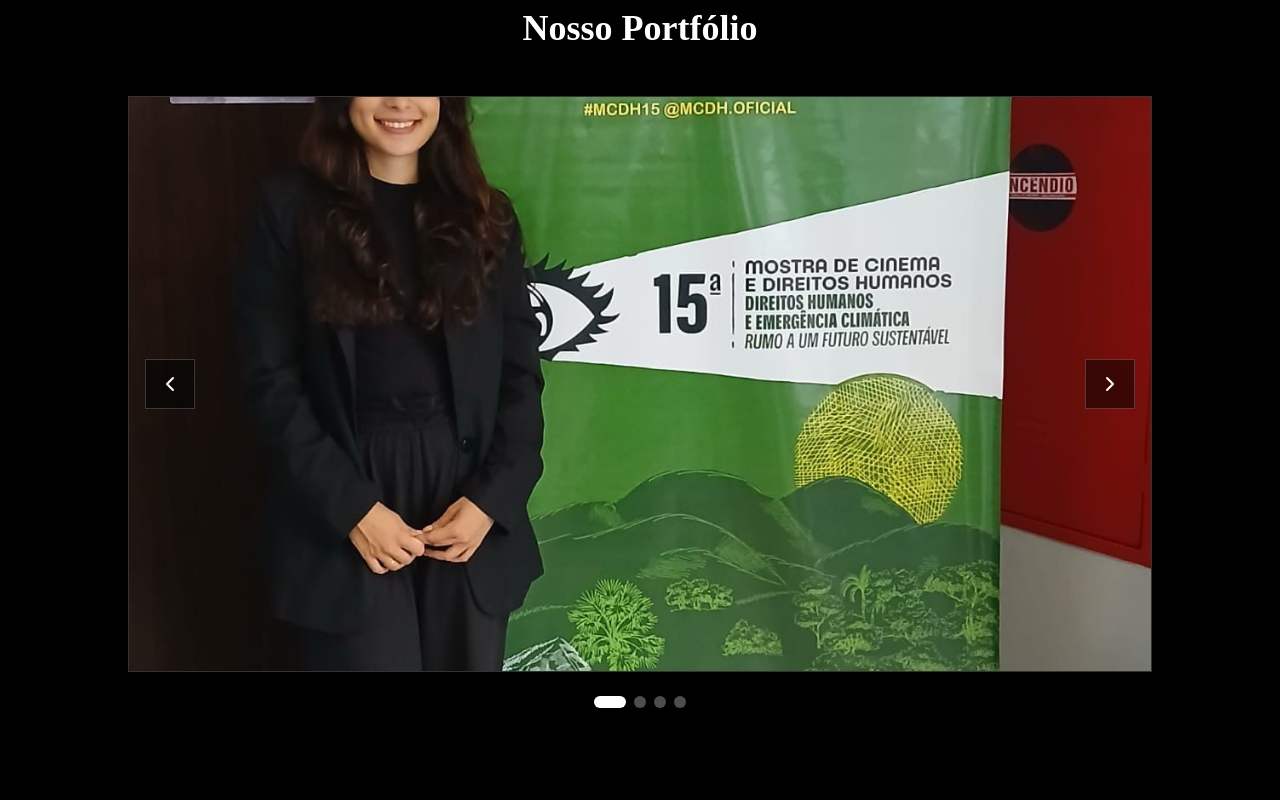
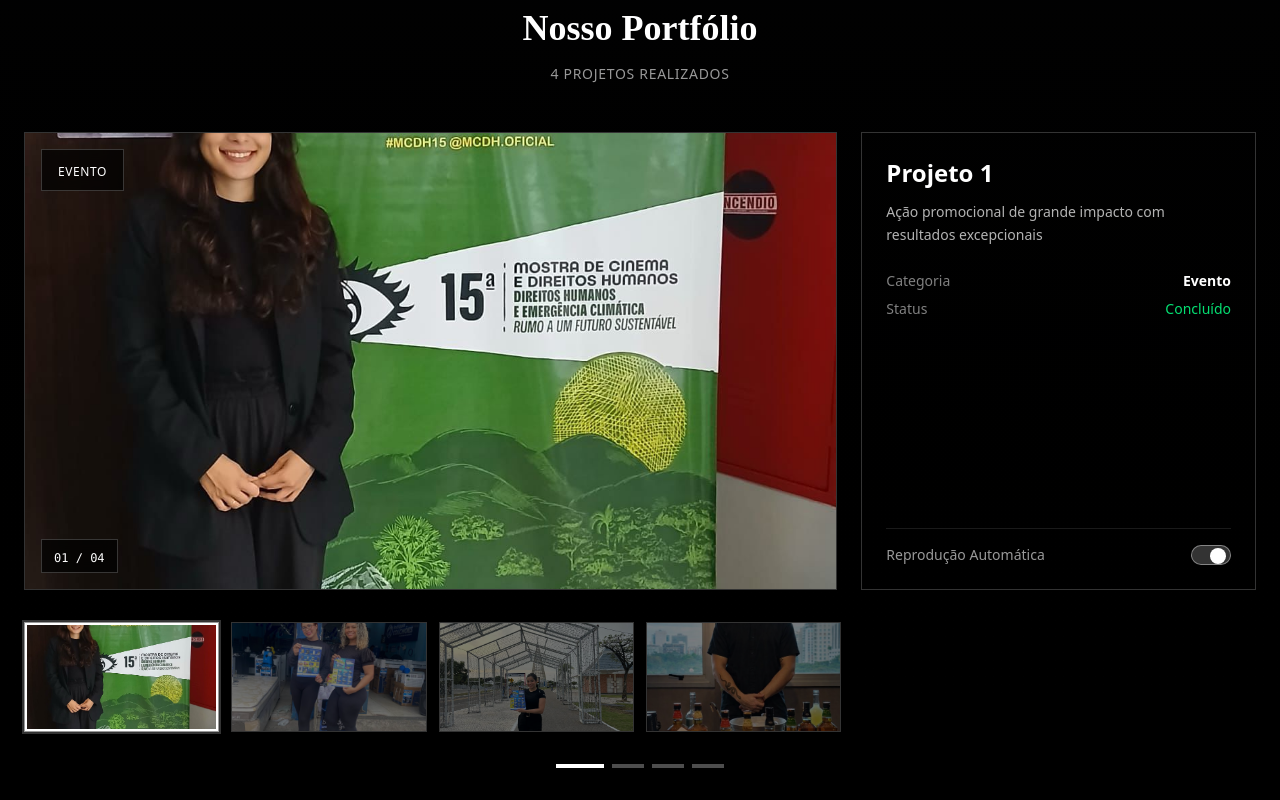
Before and after one commit to Izileth/lp-project-v1, a React (Vite) app: page / in a window 1280 px wide. Shown: the part 3000-3800 px from the top of the page. Built offline with nearby package versions, Linux system fonts and the light colour scheme.

Commit message:
Build v6

```diff
--- a/src/components/sections/PortfolioSection.tsx
+++ b/src/components/sections/PortfolioSection.tsx
@@ -1,19 +1,31 @@
 import { useState, useEffect } from 'react';
 import { motion, AnimatePresence } from 'framer-motion';
-import { ChevronLeft, ChevronRight } from 'lucide-react';
+import { ChevronLeft, ChevronRight, X, Maximize2 } from 'lucide-react';
 
 const imageModules = import.meta.glob('../../assets/images/*.{jpg,jpeg,png,gif,webp}', { eager: true });
 const PORTFOLIO_IMAGES = Object.values(imageModules).map((module: any) => module.default);
 
+// Dados de exemplo para cada imagem do portfólio
+const portfolioData = PORTFOLIO_IMAGES.map((img, index) => ({
+  src: img,
+  title: `Projeto ${index + 1}`,
+  category: ['Evento', 'Marketing', 'Vendas', 'Ativação'][index % 4],
+  description: 'Ação promocional de grande impacto com resultados excepcionais',
+}));
+
 const PortfolioSection = () => {
   const [currentImage, setCurrentImage] = useState(0);
+  const [isFullscreen, setIsFullscreen] = useState(false);
+  const [isAutoPlay, setIsAutoPlay] = useState(true);
 
   useEffect(() => {
+    if (!isAutoPlay || isFullscreen) return;
+
     const timer = setInterval(() => {
       setCurrentImage((prev) => (prev + 1) % PORTFOLIO_IMAGES.length);
     }, 5000);
     return () => clearInterval(timer);
-  }, []);
+  }, [isAutoPlay, isFullscreen]);
 
   const nextImage = () => {
     setCurrentImage((prev) => (prev + 1) % PORTFOLIO_IMAGES.length);
@@ -23,56 +35,236 @@
     setCurrentImage((prev) => (prev - 1 + PORTFOLIO_IMAGES.length) % PORTFOLIO_IMAGES.length);
   };
 
+  const currentData = portfolioData[currentImage];
+
   return (
     <motion.div
       initial={{ opacity: 0, y: 30 }}
       whileInView={{ opacity: 1, y: 0 }}
       transition={{ duration: 0.8 }}
       viewport={{ once: true }}
+      className="mt-20"
     >
-      <h3 className="text-3xl md:text-4xl font-bold mb-12 text-center">Nosso Portfólio</h3>
+      {/* Header */}
+      <div className="text-center mb-12">
+        <h3 className="text-3xl md:text-4xl font-bold mb-4">Nosso Portfólio</h3>
+        <p className="text-white/60 text-sm uppercase tracking-wider">
+          {PORTFOLIO_IMAGES.length} projetos realizados
+        </p>
+      </div>
 
-      <div className="relative max-w-5xl mx-auto">
-        <div className="relative aspect-video overflow-hidden border border-white/20">
+      <div className="max-w-7xl mx-auto">
+        {/* Main Image Display */}
+        <div className="grid grid-cols-1 lg:grid-cols-3 gap-6 mb-8">
+          {/* Large Image - 2 columns */}
+          <div className="lg:col-span-2">
+            <div className="relative aspect-video overflow-hidden border border-white/20 group">
               <AnimatePresence mode="wait">
                 <motion.img
                   key={currentImage}
                   src={PORTFOLIO_IMAGES[currentImage]}
-              alt={`Portfolio ${currentImage + 1}`}
-              initial={{ opacity: 0, x: 100 }}
-              animate={{ opacity: 1, x: 0 }}
-              exit={{ opacity: 0, x: -100 }}
-              transition={{ duration: 0.5 }}
+                  alt={currentData.title}
+                  initial={{ opacity: 0, scale: 1.1 }}
+                  animate={{ opacity: 1, scale: 1 }}
+                  exit={{ opacity: 0, scale: 0.95 }}
+                  transition={{ duration: 0.6 }}
                   className="w-full h-full object-cover"
                 />
               </AnimatePresence>
 
+              {/* Gradient Overlay */}
+              <div className="absolute inset-0 bg-gradient-to-t from-black/80 via-transparent to-transparent opacity-0 group-hover:opacity-100 transition-opacity duration-300" />
+
+              {/* Navigation Buttons */}
               <button
                 onClick={prevImage}
-            className="absolute left-4 top-1/2 -translate-y-1/2 bg-black/50 p-3 hover:bg-black/70 transition-all duration-300 border border-white/20"
+                className="absolute left-4 top-1/2 -translate-y-1/2 bg-black/50 backdrop-blur-sm p-3 hover:bg-black/70 transition-all duration-300 border border-white/20 opacity-0 group-hover:opacity-100"
               >
                 <ChevronLeft className="w-6 h-6" />
               </button>
 
               <button
                 onClick={nextImage}
-            className="absolute right-4 top-1/2 -translate-y-1/2 bg-black/50 p-3 hover:bg-black/70 transition-all duration-300 border border-white/20"
+                className="absolute right-4 top-1/2 -translate-y-1/2 bg-black/50 backdrop-blur-sm p-3 hover:bg-black/70 transition-all duration-300 border border-white/20 opacity-0 group-hover:opacity-100"
               >
                 <ChevronRight className="w-6 h-6" />
               </button>
+
+              {/* Fullscreen Button */}
+              <button
+                onClick={() => setIsFullscreen(true)}
+                className="absolute top-4 right-4 bg-black/50 backdrop-blur-sm p-2 hover:bg-black/70 transition-all duration-300 border border-white/20 opacity-0 group-hover:opacity-100"
+              >
+                <Maximize2 className="w-4 h-4" />
+              </button>
+
+              {/* Category Badge */}
+              <div className="absolute top-4 left-4 bg-black/70 backdrop-blur-sm px-4 py-2 border border-white/20">
+                <span className="text-xs uppercase tracking-wider">{currentData.category}</span>
               </div>
 
-        <div className="flex justify-center mt-6 space-x-2">
+              {/* Counter */}
+              <div className="absolute bottom-4 left-4 bg-black/70 backdrop-blur-sm px-3 py-1 border border-white/20">
+                <span className="text-xs font-mono">
+                  {String(currentImage + 1).padStart(2, '0')} / {String(PORTFOLIO_IMAGES.length).padStart(2, '0')}
+                </span>
+              </div>
+            </div>
+          </div>
+
+          {/* Info Panel - 1 column */}
+          <div className="space-y-4">
+            <div className="border border-white/20 p-6 h-full flex flex-col justify-between">
+              <div>
+                <motion.h4
+                  key={currentImage}
+                  initial={{ opacity: 0, y: 10 }}
+                  animate={{ opacity: 1, y: 0 }}
+                  className="text-2xl font-bold mb-3"
+                >
+                  {currentData.title}
+                </motion.h4>
+
+                <motion.p
+                  key={`desc-${currentImage}`}
+                  initial={{ opacity: 0, y: 10 }}
+                  animate={{ opacity: 1, y: 0 }}
+                  transition={{ delay: 0.1 }}
+                  className="text-white/70 text-sm leading-relaxed mb-6"
+                >
+                  {currentData.description}
+                </motion.p>
+
+                <div className="space-y-2">
+                  <div className="flex items-center justify-between text-sm">
+                    <span className="text-white/50">Categoria</span>
+                    <span className="font-semibold">{currentData.category}</span>
+                  </div>
+                  <div className="flex items-center justify-between text-sm">
+                    <span className="text-white/50">Status</span>
+                    <span className="text-green-400">Concluído</span>
+                  </div>
+                </div>
+              </div>
+
+              {/* Auto-play Toggle */}
+              <div className="mt-6 pt-4 border-t border-white/10">
+                <button
+                  onClick={() => setIsAutoPlay(!isAutoPlay)}
+                  className="flex items-center justify-between w-full text-sm text-white/60 hover:text-white transition-colors"
+                >
+                  <span>Reprodução Automática</span>
+                  <div className={`w-10 h-5 rounded-full border transition-colors ${isAutoPlay ? 'bg-white/20 border-white/40' : 'border-white/20'}`}>
+                    <motion.div
+                      className="w-4 h-4 rounded-full bg-white m-0.5"
+                      animate={{ x: isAutoPlay ? 16 : 0 }}
+                      transition={{ type: "spring", stiffness: 500, damping: 30 }}
+                    />
+                  </div>
+                </button>
+              </div>
+            </div>
+          </div>
+        </div>
+
+        {/* Thumbnail Grid */}
+        <div className="grid grid-cols-3 md:grid-cols-4 lg:grid-cols-6 gap-3">
+          {PORTFOLIO_IMAGES.map((img, index) => (
+            <motion.button
+              key={index}
+              onClick={() => setCurrentImage(index)}
+              className={`relative aspect-video overflow-hidden border transition-all duration-300 ${
+                currentImage === index
+                  ? 'border-white/60 ring-2 ring-white/20'
+                  : 'border-white/20 hover:border-white/40'
+              }`}
+              whileHover={{ scale: 1.05 }}
+              whileTap={{ scale: 0.95 }}
+            >
+              <img
+                src={img}
+                alt={`Thumbnail ${index + 1}`}
+                className="w-full h-full object-cover"
+              />
+              {currentImage === index && (
+                <motion.div
+                  layoutId="activeIndicator"
+                  className="absolute inset-0 border-2 border-white"
+                />
+              )}
+              <div className={`absolute inset-0 bg-black transition-opacity ${
+                currentImage === index ? 'opacity-0' : 'opacity-50 hover:opacity-30'
+              }`} />
+            </motion.button>
+          ))}
+        </div>
+
+        {/* Progress Dots (Alternative) */}
+        <div className="flex justify-center mt-8 space-x-2">
           {PORTFOLIO_IMAGES.map((_, index) => (
             <button
               key={index}
               onClick={() => setCurrentImage(index)}
-              className={`w-3 h-3 rounded-full transition-all duration-300 ${currentImage === index ? 'bg-white w-8' : 'bg-white/30'
-                }`}
-            />
+              className="group relative"
+            >
+              <div className={`h-1 transition-all duration-300 ${
+                currentImage === index ? 'bg-white w-12' : 'bg-white/30 w-8 group-hover:bg-white/50'
+              }`} />
+            </button>
           ))}
         </div>
       </div>
+
+      {/* Fullscreen Modal */}
+      <AnimatePresence>
+        {isFullscreen && (
+          <motion.div
+            initial={{ opacity: 0 }}
+            animate={{ opacity: 1 }}
+            exit={{ opacity: 0 }}
+            className="fixed inset-0 bg-black  flex items-center justify-center p-4"
+            onClick={() => setIsFullscreen(false)}
+          >
+            <button
+              onClick={() => setIsFullscreen(false)}
+              className="absolute top-6 right-6 bg-white/10 backdrop-blur-sm p-3 hover:bg-white/20 transition-all duration-300 border border-white/20 z-10"
+            >
+              <X className="w-6 h-6" />
+            </button>
+
+            <motion.img
+              initial={{ scale: 0.9, opacity: 0 }}
+              animate={{ scale: 1, opacity: 1 }}
+              exit={{ scale: 0.9, opacity: 0 }}
+              src={PORTFOLIO_IMAGES[currentImage]}
+              alt={currentData.title}
+              className="max-w-full max-h-full object-contain"
+              onClick={(e) => e.stopPropagation()}
+            />
+
+            <button
+              onClick={(e) => { e.stopPropagation(); prevImage(); }}
+              className="absolute left-6 bg-white/10 backdrop-blur-sm p-4 hover:bg-white/20 transition-all duration-300 border border-white/20"
+            >
+              <ChevronLeft className="w-8 h-8" />
+            </button>
+
+            <button
+              onClick={(e) => { e.stopPropagation(); nextImage(); }}
+              className="absolute right-6 bg-white/10 backdrop-blur-sm p-4 hover:bg-white/20 transition-all duration-300 border border-white/20"
+            >
+              <ChevronRight className="w-8 h-8" />
+            </button>
+
+            <div className="absolute bottom-6 left-1/2 -translate-x-1/2 bg-black/70 backdrop-blur-sm px-6 py-3 border border-white/20">
+              <p className="text-center font-semibold mb-1">{currentData.title}</p>
+              <p className="text-center text-sm text-white/60">
+                {currentImage + 1} / {PORTFOLIO_IMAGES.length}
+              </p>
+            </div>
+          </motion.div>
+        )}
+      </AnimatePresence>
     </motion.div>
   );
 };
--- a/src/components/sections/ProfileSection.tsx
+++ b/src/components/sections/ProfileSection.tsx
@@ -10,7 +10,7 @@
   <section id="perfil" className="min-h-screen py-24 relative">
     <div className="absolute inset-0 bg-gradient-to-b from-zinc-900 to-black"></div>
 
-    <div className="container mx-auto px-6 relative z-10">
+    <div className="container max-w-7xl mx-auto px-6 relative z-10">
       <motion.div
         initial={{ opacity: 0, y: 30 }}
         whileInView={{ opacity: 1, y: 0 }}
```
Lines whose indentation alone changed are shown as unchanged.
